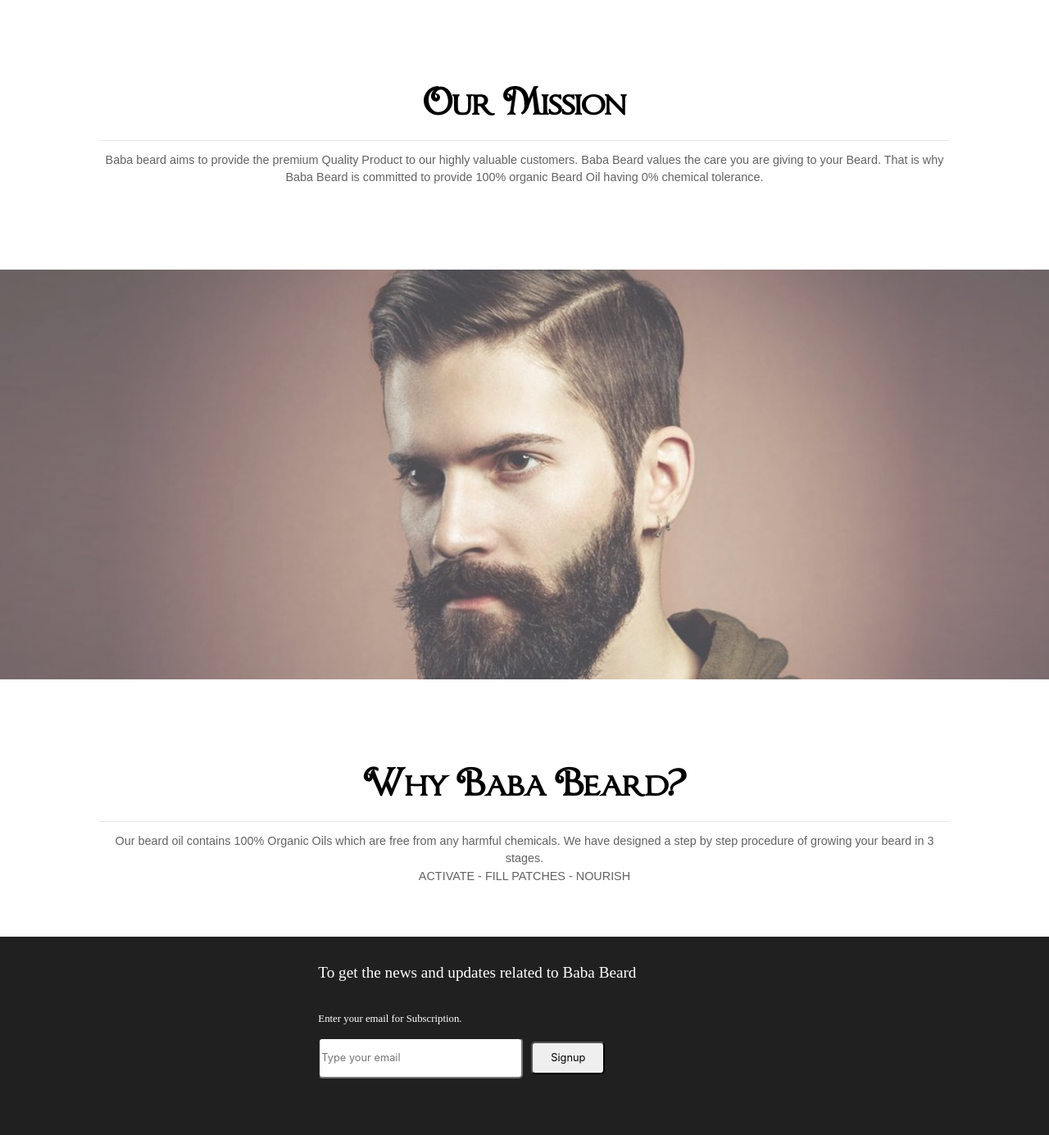
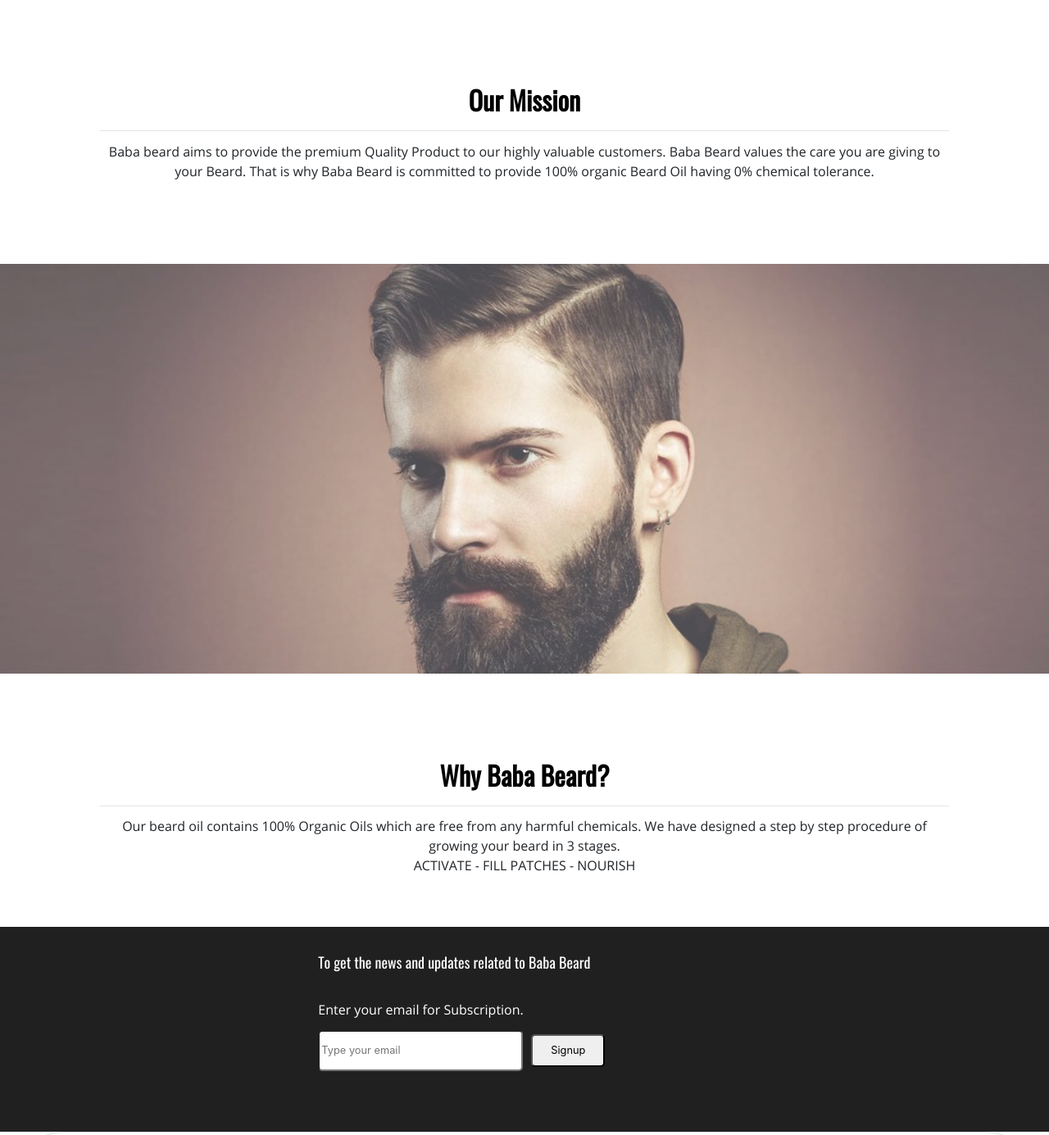
Before and after one commit to NaumanSaleem22/bababeardreact, a React (Create React App) app: page /about-us in a window 1280 px wide. Shown: the part 1217-2602 px from the top of the page at 82% size. Built offline with nearby package versions, Linux system fonts and the light colour scheme.

Commit message:
fonts changed

```diff
--- a/src/Style/About.css
+++ b/src/Style/About.css
@@ -1,8 +1,15 @@
 @font-face{
-    src: url(../Content/C_BOX_D.TTF);
-    font-family: ChocolateBox;
+    src: url(../Content/Oswald-Regular.ttf);
+
+    font-family: Oswald;
+
   }
+  @font-face{
+    src: url(../Content/OpenSans-Regular.ttf);
 
+    font-family: OpenSans;
+
+  }
 hr{
     border: 1px solid black;
 }
@@ -69,25 +76,25 @@
 .bannertxt2{
   position: absolute;
   top: 50%;
-  font-size: 2.5rem;
-  font-family: ChocolateBox;
+  font-size: 32px;
+  font-family: Oswald;
   text-align: center;
   color: rgb(218, 218, 218);
 }
 
 
 .aboutfont1heading{
-  font-family: ChocolateBox;
-  font-size:3.5rem;
+  font-family: Oswald;
+  font-size:32px;
   font-weight: bold;
   text-align: center;
   color: rgb(0, 0, 0)
   }
   .aboutcontent{
-      font-size: 1.19rem;
+      font-size:16px;
       text-align: center;
-      font-family: 'Poppins', sans-serif;
-      color: rgb(0, 0, 0)
+      font-family: OpenSans;
+
   }
 
 
@@ -113,23 +120,18 @@
 }
 
 .dvaboutfont1{
-font-family: ChocolateBox;
-font-size:3.125rem ;
+font-family:Oswald;
+font-size:32px ;
 font-weight: bold;
 text-align: center;
 color: rgb(0, 0, 0)
 }
-.aboutcontent{
-    font-size: 1.125rem;
 
-    font-family: 'Poppins', sans-serif;
-    color: rgb(99, 98, 98)
-}
 .aboutcontent2{
-    font-size: 1.125rem;
+    font-size: 16px;
   text-align: center;
-    font-family: 'Poppins', sans-serif;
-    color: rgb(99, 98, 98)
+    font-family: OpenSans;
+
 }
 .emailinput{
     width: 250px;
@@ -148,14 +150,14 @@
 }
 
 .emailfont1{
-    font-family: Poppins;
-     font-size: 1.5rem;
+    font-family: Oswald;
+     font-size: 18px;
      color:white;
 
 }
 .emailfont2{
-    font-family: Poppins;
-    font-size: 1rem;
+    font-family: OpenSans;
+    font-size: 16px;
 
     color:white;
 }
--- a/src/Style/Blogs.css
+++ b/src/Style/Blogs.css
@@ -1,6 +1,14 @@
 @font-face{
-  src: url(../Content/C_BOX_D.TTF);
-  font-family: ChocolateBox;
+  src: url(../Content/Oswald-Regular.ttf);
+
+  font-family: Oswald;
+
+}
+@font-face{
+  src: url(../Content/OpenSans-Regular.ttf);
+
+  font-family: OpenSans;
+
 }
 
 
@@ -34,9 +42,10 @@
   }
 .bannertext2{
     top: 0px;
-    font-size: 40px;
-    font-family: ChocolateBox;
+    font-size: 38px;
+    font-family: Oswald;
     text-align: center;
+    font-weight: bold;
 }
 
 .bannertext3{
@@ -44,14 +53,14 @@
     position: absolute;
     left: 600px;
     font-size: 48px;
-    font-family: ChocolateBox;
+    font-family: Oswald;
 
     color: rgb(168, 168, 168);
 }
 
   .blogfont1{
     font-size: 38px;
-    font-family: ChocolateBox;
+    font-family: Oswald;
     text-align: center;
 }
 
@@ -60,7 +69,7 @@
 }
 .blogfont2{
     font-size: 24px;
-    font-family: ChocolateBox;
+    font-family: Oswald;
     text-align: center;
 }
 
@@ -111,7 +120,7 @@
 
   .text {
     color: white;
-    font-family: ChocolateBox;
+    font-family: OpenSans;
     font-size: 20px;
     font-weight: bold;
     position: absolute;
@@ -126,7 +135,7 @@
 
       margin-top:20px;
       background-color: transparent;
-      font-family: ChocolateBox;
+      font-family: Oswald;
       color: rgb(255, 255, 255);
       font-weight: bold;
       font-size: 22px;
--- a/src/Style/Policy.css
+++ b/src/Style/Policy.css
@@ -1,28 +1,36 @@
 @font-face{
-    src: url(../Content/C_BOX_D.TTF);
-    font-family: ChocolateBox;
+    src: url(../Content/Oswald-Regular.ttf);
+
+    font-family: Oswald;
+
+  }
+  @font-face{
+    src: url(../Content/OpenSans-Regular.ttf);
+
+    font-family: OpenSans;
+
   }
 
 .policyheading{
-    font-size: 1.75rem;
+    font-size: 32px;
     font-weight: bold;
-    font-family: 'Poppins', sans-serif;
+    font-family: Oswald;
     color: rgb(58, 58, 58);
     margin-top: 50px;
 
 }
 
 .policycontent{
-    font-size: 1.125rem;
-    font-family: 'Poppins', sans-serif;
+    font-size: 16px;
+    font-family:OpenSnas;
     color: rgb(59, 59, 59);
     margin-top: 10px;
 }
 .policymainheading{
     margin-top: 100px;
     margin-bottom: 20px;
-    font-family: ChocolateBox;
-    font-size:3.125rem ;
+    font-family: Oswald;
+    font-size:32px ;
     font-weight: bold;
     text-align: center;
     color: rgb(59, 59, 59);
@@ -31,12 +39,12 @@
 .bannertext2{
     top: 0px;
     font-size: 40px;
-    font-family: ChocolateBox;
+    font-family: Oswald;
     text-align: center;
 }
 .refundpolicy{
-    font-size: 1.125rem;
-    font-family: 'Poppins', sans-serif;
+    font-size: 16px;
+    font-family: OpenSans;
     color: rgb(59, 59, 59);
     margin-top: 30px;
     margin-bottom: 50px;
```
Also changed, not shown: src/Content/OpenSans-Regular.ttf (added), src/Content/Oswald-Regular.ttf (added).
